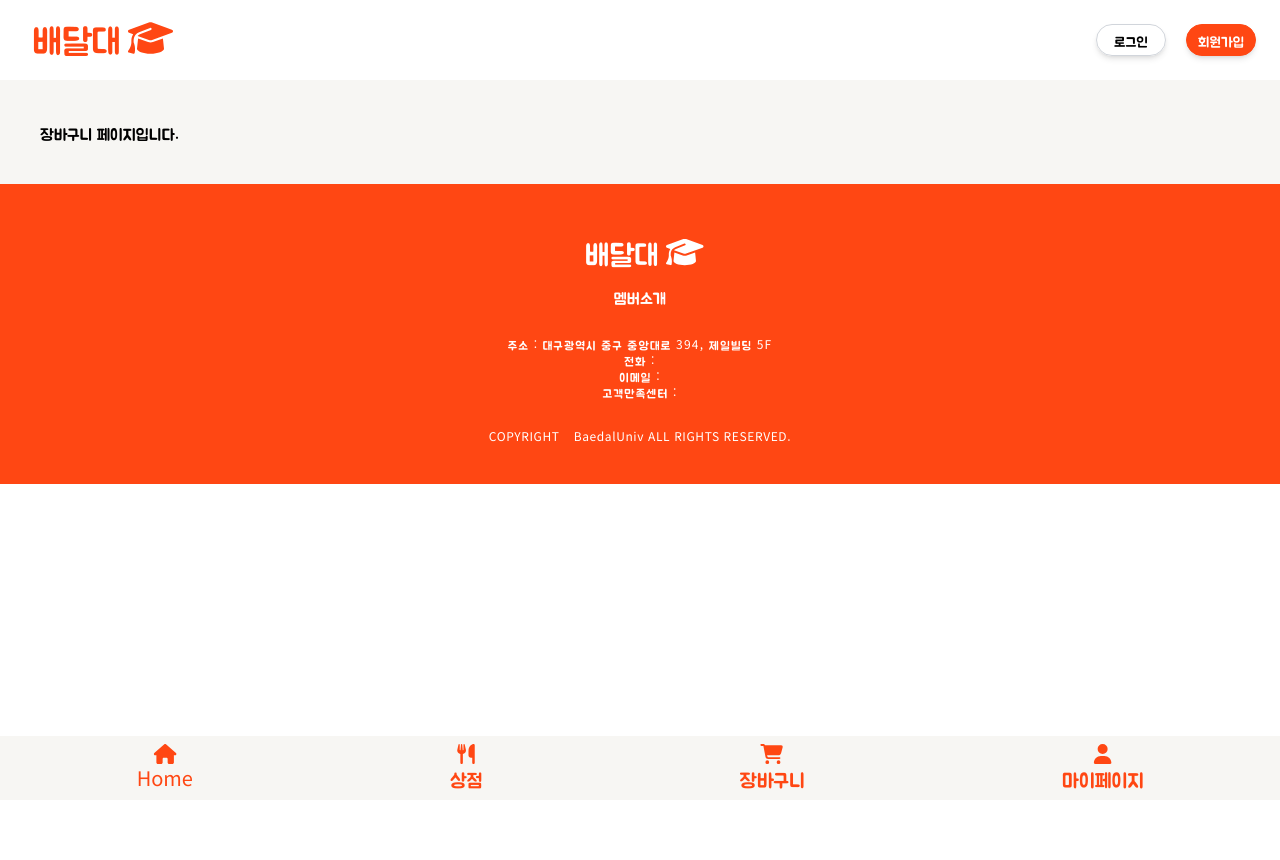
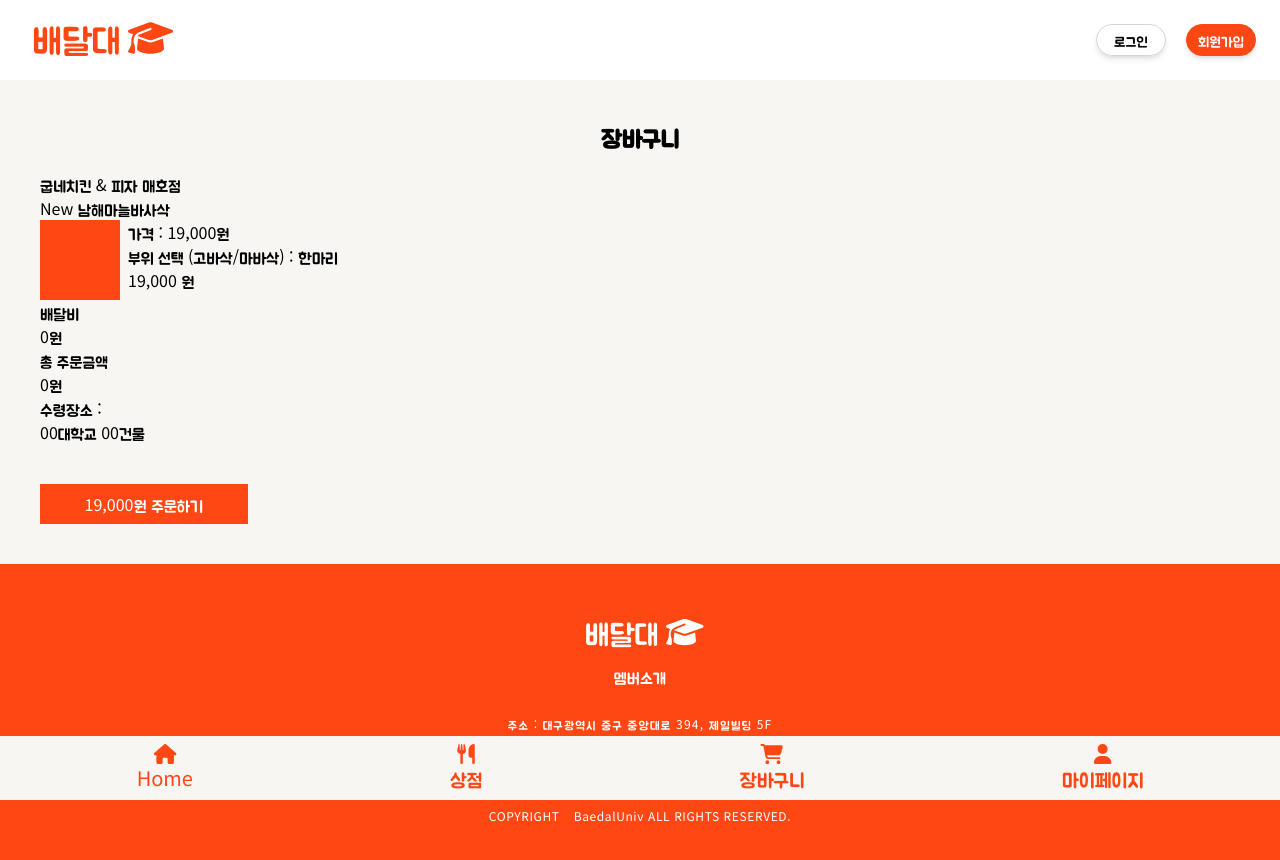
Before and after one commit to Banjae/BaedalUniv, a React (Create React App) app: page /Cart in a window 1280 px wide. Shown: the top 860 px of the page. Before the commit the page ends 800 px from the top, so only its background shows below. Built offline with nearby package versions, Linux system fonts and the light colour scheme.

Commit message:
장바구니 레이아웃

```diff
--- a/src/pages/Cart.js
+++ b/src/pages/Cart.js
@@ -1,12 +1,49 @@
 // my Cart page
 import React from "react";
+import { Link } from "react-router-dom";
 // tailwind-styled-component
 // import tw from "tailwind-styled-components";
 
 const Cart = () => {
   return (
     <>
-      <div>장바구니 페이지입니다.</div>
+      <div>
+        <p className="text-center mb-5 font-semibold text-2xl">장바구니</p>
+        <p>굽네치킨 & 피자 매호점</p>
+        <p>New 남해마늘바사삭</p>
+        <div className="flex flex-row">
+          <div className="w-20 h-20 bg-main"></div>
+          <div className="flex flex-col ml-2">
+            <p>가격 : 19,000원</p>
+            {/* 옵션 */}
+            <p>부위 선택 (고바삭/마바삭) : 한마리</p>
+            <p>19,000 원</p>
+          </div>
+        </div>
+        {/* <button onClick={}>-</button>
+        count
+        <button onClick={}>+</button> */}
+        <div className="">
+          <div className="">
+            <p>배달비</p>
+            <p>0원</p>
+          </div>
+          <div className="">
+            <p>총 주문금액</p>
+            <p>0원</p>
+          </div>
+          <div className="">
+            <p>수령장소 :</p>
+            <p>00대학교 00건물</p>
+          </div>
+        </div>
+        <Link
+          to="/Order"
+          className="payment-box flex justify-center items-center bg-main text-white w-52 h-10 mt-10"
+        >
+          <span>19,000원 주문하기</span>
+        </Link>
+      </div>
     </>
   );
 };
--- a/src/pages/order/Cart.js
+++ /dev/null
@@ -1,14 +0,0 @@
-import React from "react";
-
-const Cart = () => {
-  return (
-    <>
-      <div>
-        <p>장바구니</p>
-        <p>굽네치킨&피자</p>
-      </div>
-    </>
-  );
-};
-
-export default Cart;
--- a/src/pages/order/Order.js
+++ b/src/pages/order/Order.js
@@ -45,7 +45,7 @@ const Order = () => {
       </button>
 
       <div className="order mb-10">
-        <div className="text-center mb-5 font-semibold text-2xl">주문하기</div>
+        <p className="text-center mb-5 font-semibold text-2xl">주문하기</p>
         <span className="block text-center mb-5">
           앗! 비로그인 주문시 적립,할인 등이 불가해요
         </span>
```
